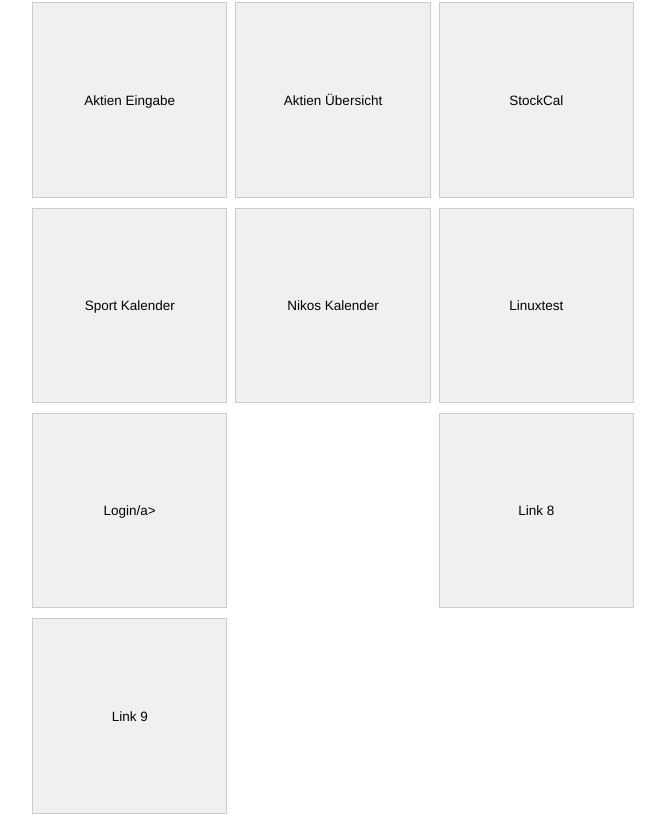
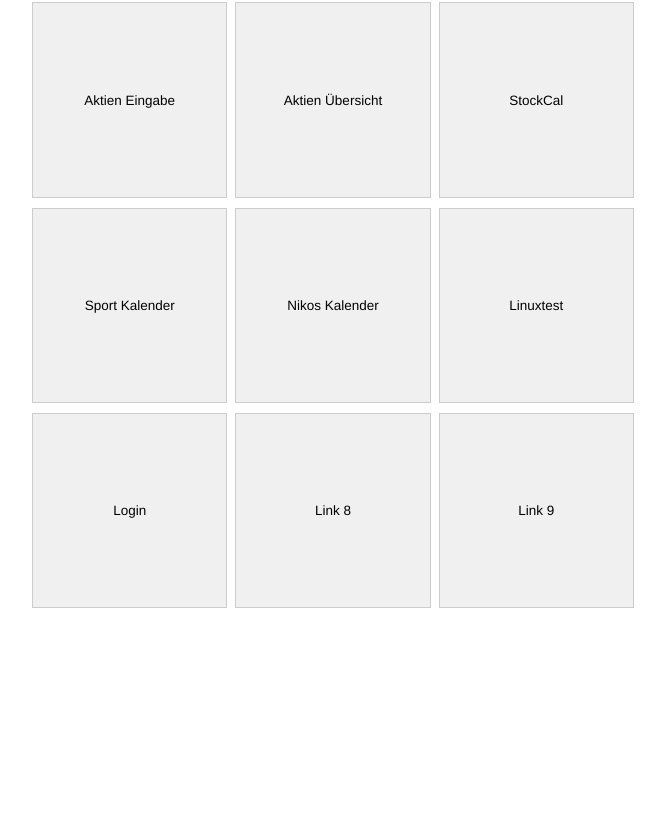
Before and after one commit to Nik2890/Links, a plain HTML site: page index.html in a window 1280 px wide. Shown: the part 216-1038 px from the top of the page, without its empty margins (308-973 px from the left). After the commit the page ends 832 px from the top, so only its background shows below. Drawn offline with Linux system fonts and the light colour scheme; a web font is replaced by a local one.

Commit message:
Update index.html

```diff
--- a/index.html
+++ b/index.html
@@ -94,7 +94,7 @@
         <div class="box"><a href="https://nik2890.github.io/SportKalender/" target="_blank">Sport Kalender</a></div>
         <div class="box"><a href="https://nik2890.github.io/FerienKalender/Index.html" target="_blank">Nikos Kalender</a></div>
         <div class="box"><a href="https://nik2890.github.io/SupabaseKey/" target="_blank">Linuxtest</a></div>
-        <div class="box"><a href="https://nik2890.github.io/FerienKalender/Login.html" target="_blank">Login/a></div>
+        <div class="box"><a href="https://nik2890.github.io/FerienKalender/Login.html" target="_blank">Login</a></div>
         <div class="box"><a href="https://example.com/link8" target="_blank">Link 8</a></div>
         <div class="box"><a href="https://example.com/link9" target="_blank">Link 9</a></div>
     </div>
```
